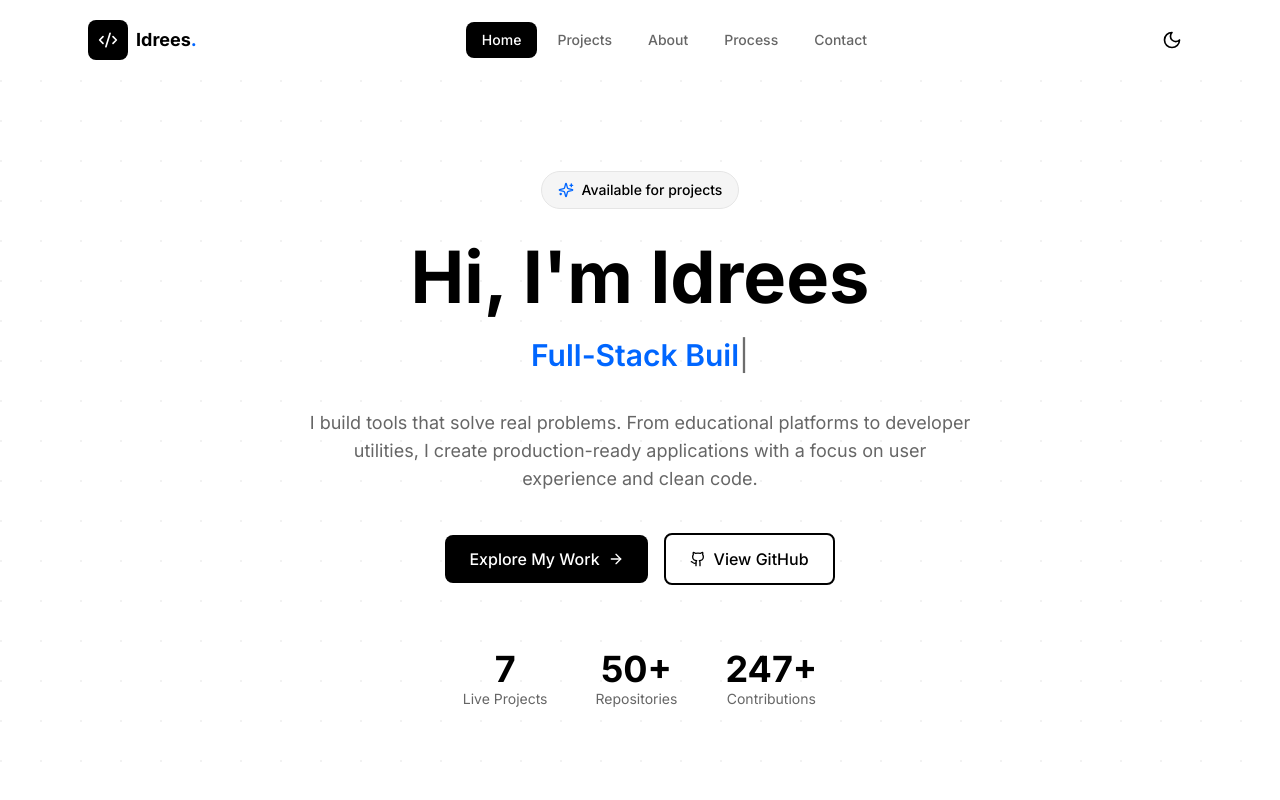
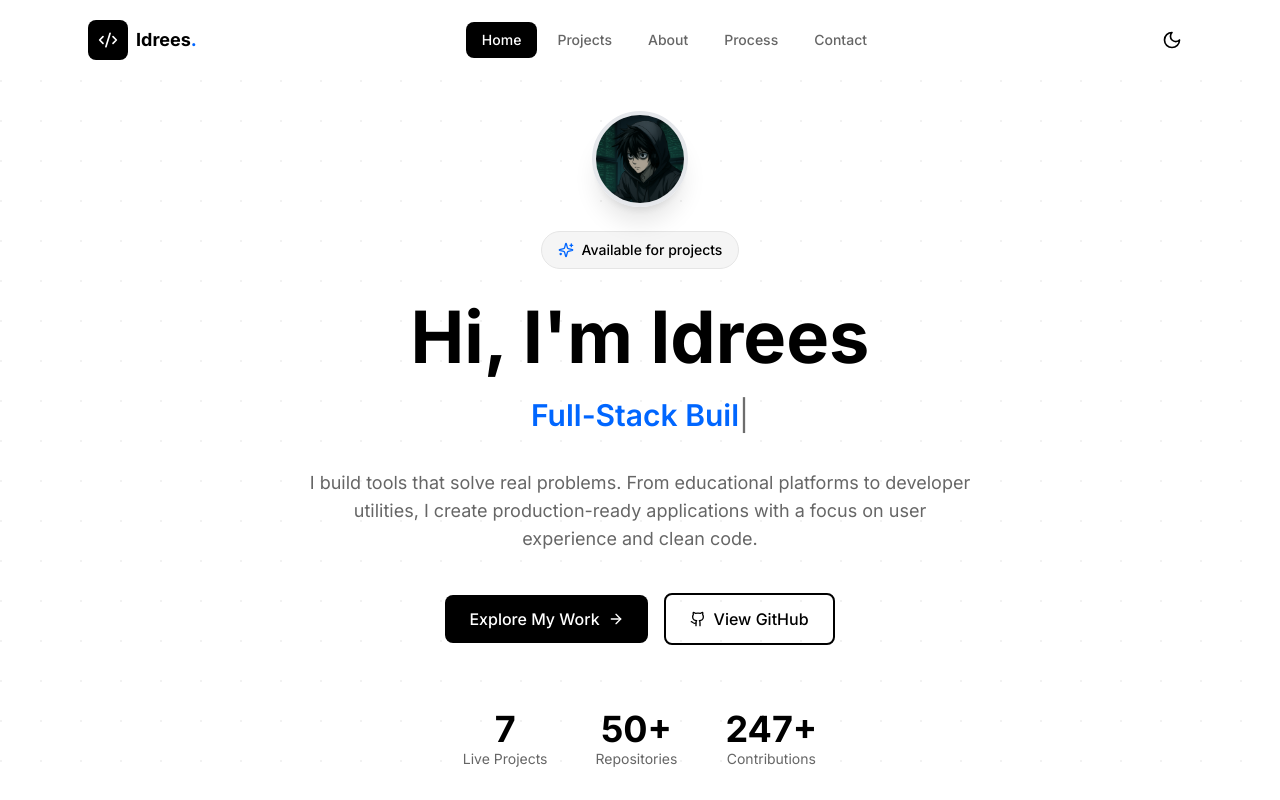
Before and after one commit to idreesmuhammadqazi-create/idrees-portfolio, a Next.js app: page / in a window 1280 px wide. Shown: the top 800 px of the page. Built offline with nearby package versions, Linux system fonts and the light colour scheme.

Commit message:
Add profile photo to portfolio - display on homepage hero and about page

```diff
--- a/app/about/page.tsx
+++ b/app/about/page.tsx
@@ -3,6 +3,7 @@
 import { motion } from 'framer-motion'
 import { Github, Mail, MapPin, Calendar, Code2 } from 'lucide-react'
 import { SiDiscord } from 'react-icons/si'
+import Image from 'next/image'
 import { SkillsGrid } from '@/components/SkillCard'
 import Timeline from '@/components/Timeline'
 import { skills, softSkills, timeline } from '@/lib/skills'
@@ -39,9 +40,15 @@ export default function AboutPage() {
             initial={{ scale: 0 }}
             animate={{ scale: 1 }}
             transition={{ duration: 0.5, delay: 0.1 }}
-            className="w-32 h-32 mx-auto mb-6 rounded-full bg-muted dark:bg-muted/50 border-4 border-accent/20 dark:border-accent/30 flex items-center justify-center"
+            className="w-32 h-32 mx-auto mb-6 rounded-full border-4 border-accent/20 dark:border-accent/30 overflow-hidden relative"
           >
-            <Code2 className="w-16 h-16 text-accent" />
+            <Image
+              src="/profile-photo.png"
+              alt="Idrees Muhammad Qazi"
+              fill
+              className="object-cover"
+              priority
+            />
           </motion.div>
 
           <h1 className="text-4xl md:text-5xl font-bold mb-4">
--- a/components/HeroSection.tsx
+++ b/components/HeroSection.tsx
@@ -2,6 +2,7 @@
 
 import { useEffect, useState } from 'react'
 import Link from 'next/link'
+import Image from 'next/image'
 import { motion } from 'framer-motion'
 import { ArrowRight, Github, Sparkles } from 'lucide-react'
 import Button from '@/components/ui/Button'
@@ -62,11 +63,27 @@ export default function HeroSection() {
 
       <div className="container-custom relative z-10">
         <div className="max-w-4xl mx-auto text-center">
+          {/* Profile Photo */}
+          <motion.div
+            initial={{ scale: 0, opacity: 0 }}
+            animate={{ scale: 1, opacity: 1 }}
+            transition={{ duration: 0.5 }}
+            className="w-24 h-24 mx-auto mb-6 rounded-full border-4 border-accent/30 dark:border-accent/40 overflow-hidden relative shadow-xl"
+          >
+            <Image
+              src="/profile-photo.png"
+              alt="Idrees Muhammad Qazi"
+              fill
+              className="object-cover"
+              priority
+            />
+          </motion.div>
+
           {/* Badge */}
           <motion.div
             initial={{ opacity: 0, y: 20 }}
             animate={{ opacity: 1, y: 0 }}
-            transition={{ duration: 0.5 }}
+            transition={{ duration: 0.5, delay: 0.1 }}
             className="inline-flex items-center gap-2 px-4 py-2 rounded-full bg-muted border border-border mb-8"
           >
             <Sparkles className="w-4 h-4 text-accent" />
@@ -77,7 +94,7 @@ export default function HeroSection() {
           <motion.h1
             initial={{ opacity: 0, y: 20 }}
             animate={{ opacity: 1, y: 0 }}
-            transition={{ duration: 0.5, delay: 0.1 }}
+            transition={{ duration: 0.5, delay: 0.2 }}
             className="text-4xl sm:text-5xl md:text-6xl lg:text-7xl font-bold mb-6"
           >
             Hi, I&apos;m{' '}
@@ -96,7 +113,7 @@ export default function HeroSection() {
           <motion.div
             initial={{ opacity: 0, y: 20 }}
             animate={{ opacity: 1, y: 0 }}
-            transition={{ duration: 0.5, delay: 0.2 }}
+            transition={{ duration: 0.5, delay: 0.3 }}
             className="text-xl sm:text-2xl md:text-3xl text-muted-foreground mb-8 h-10"
           >
             <span className="text-accent font-semibold">{displayText}</span>
@@ -107,7 +124,7 @@ export default function HeroSection() {
           <motion.p
             initial={{ opacity: 0, y: 20 }}
             animate={{ opacity: 1, y: 0 }}
-            transition={{ duration: 0.5, delay: 0.3 }}
+            transition={{ duration: 0.5, delay: 0.4 }}
             className="text-lg text-muted-foreground max-w-2xl mx-auto mb-10"
           >
             I build tools that solve real problems. From educational platforms to developer utilities,
@@ -118,7 +135,7 @@ export default function HeroSection() {
           <motion.div
             initial={{ opacity: 0, y: 20 }}
             animate={{ opacity: 1, y: 0 }}
-            transition={{ duration: 0.5, delay: 0.4 }}
+            transition={{ duration: 0.5, delay: 0.5 }}
             className="flex flex-col sm:flex-row items-center justify-center gap-4"
           >
             <Link href="/projects">
@@ -141,7 +158,7 @@ export default function HeroSection() {
           <motion.div
             initial={{ opacity: 0, y: 20 }}
             animate={{ opacity: 1, y: 0 }}
-            transition={{ duration: 0.5, delay: 0.5 }}
+            transition={{ duration: 0.5, delay: 0.6 }}
             className="mt-16 flex flex-wrap items-center justify-center gap-8 md:gap-12"
           >
             {[
@@ -153,7 +170,7 @@ export default function HeroSection() {
                 <motion.div
                   initial={{ scale: 0 }}
                   animate={{ scale: 1 }}
-                  transition={{ duration: 0.3, delay: 0.6 + index * 0.1 }}
+                  transition={{ duration: 0.3, delay: 0.7 + index * 0.1 }}
                   className="text-3xl md:text-4xl font-bold"
                 >
                   {stat.value}
```
Also changed, not shown: public/profile-photo.png (added).
